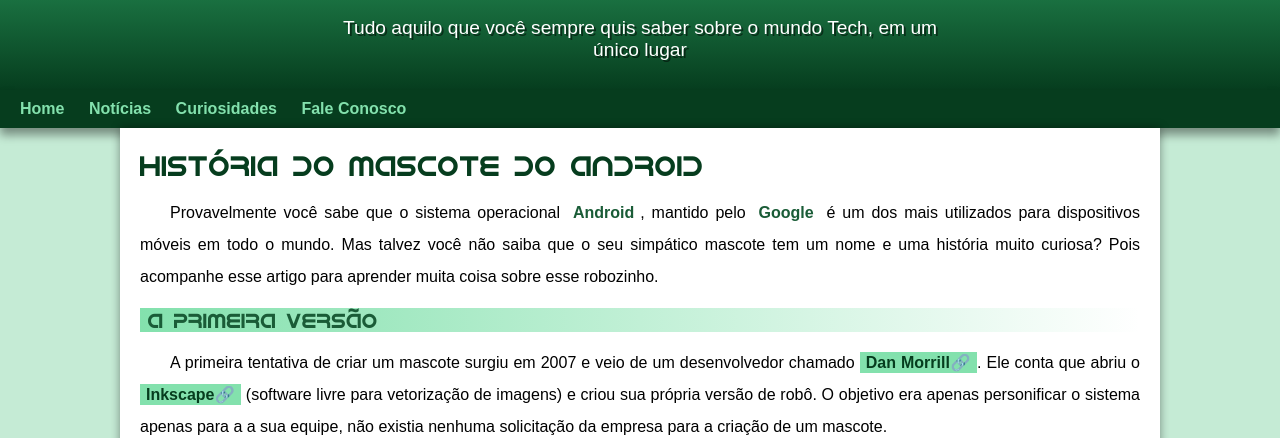
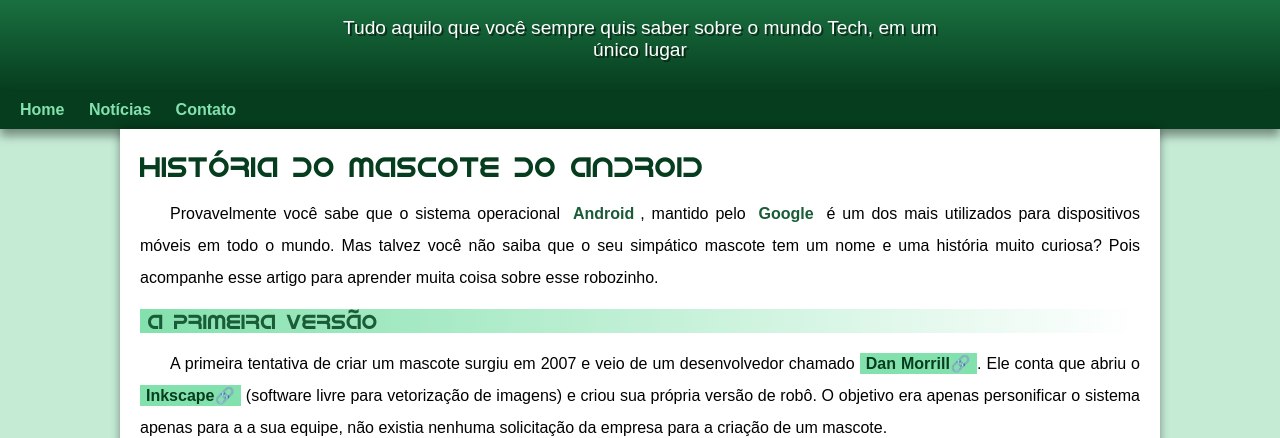
Before and after one commit to Tavinho75/projeto-android, a plain HTML site: page android.html in a window 1280 px wide. Shown: the part 100-538 px from the top of the page. Drawn offline with Linux system fonts and the light colour scheme.

Commit message:
Projeto Android

```diff
--- a/android.html
+++ b/android.html
@@ -15,10 +15,9 @@
         <p>Tudo aquilo que você sempre quis saber sobre o mundo Tech, em um único lugar</p>
     </header>
     <nav>
-        <a href="home.html">Home</a>
+        <a href="#">Home</a>
         <a href="#">Notícias</a>
-        <a href="#">Curiosidades</a>
-        <a href="#">Fale Conosco</a>
+        <a href="#">Contato</a>
     </nav>
 
     <main>
--- a/estilo/style.css
+++ b/estilo/style.css
@@ -58,9 +58,9 @@ header > p{
     max-width: 600px;
     padding-left: 10px;
     padding-right: 10px;
+    padding-bottom: 30px;
     margin: auto;
     text-shadow: 2px 2px 0px rgba(0, 0, 0, 0.507);
-    margin-bottom: 30px;
 }
 
 nav{
```
